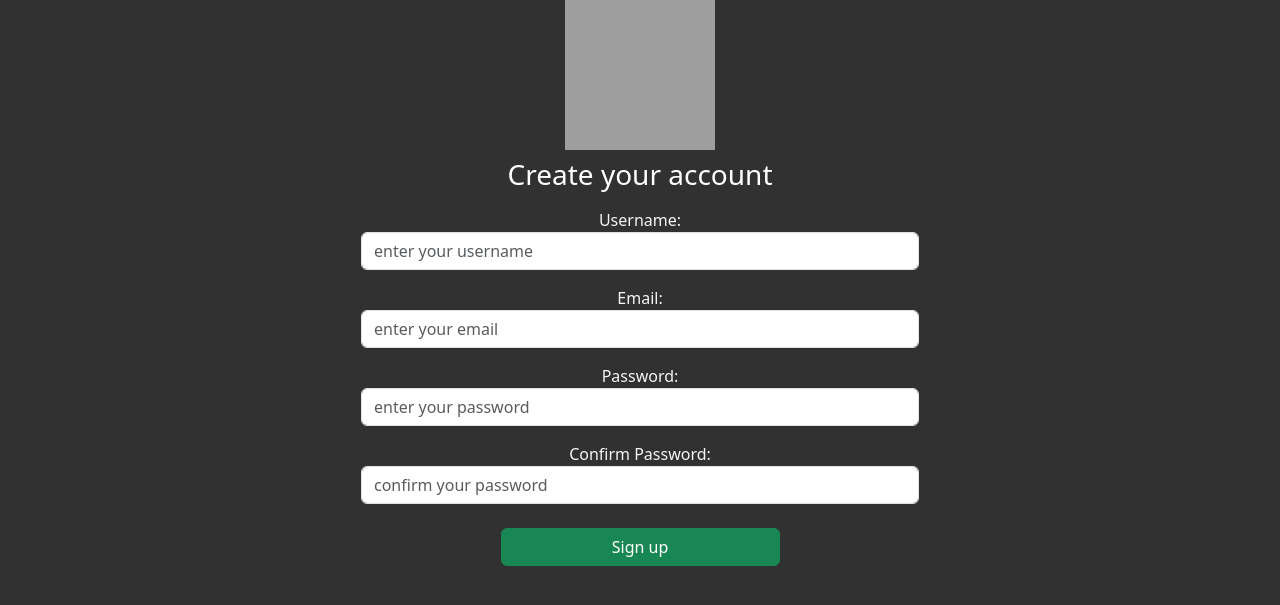
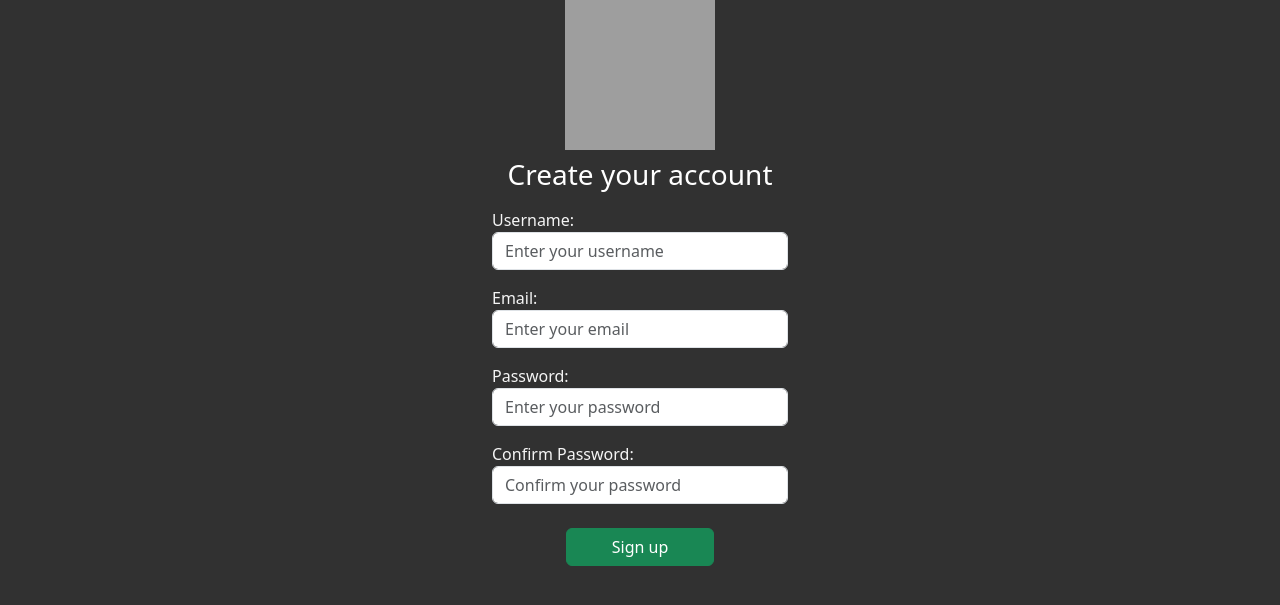
Before and after one commit to guilhermelimaramos/e-commerce_topicos-especiais, a Flask app: page /signup in a window 1280 px wide. Shown: the part 56-661 px from the top of the page. Run offline with Flask 3, Linux system fonts and the light colour scheme; grey boxes are pictures that could not be loaded.

Commit message:
Refactor: Sign up page layout and submition logic

```diff
--- a/ecommerce/commerce/templates/signup.html
+++ b/ecommerce/commerce/templates/signup.html
@@ -5,32 +5,46 @@
 {% endblock %}
 
 {% block content %}
-  <body class="text-center">
-    <div class="container">
-      <img src="https://cdn-icons-png.flaticon.com/512/5087/5087579.png" class="mb-2" alt="profile photo">
-      <h1 class="h3 mb-3 font-weight-normal">
+  <body>
+    <div class="container w-25">
+      <img src="https://cdn-icons-png.flaticon.com/512/5087/5087579.png" class="mb-2 mx-auto d-block" alt="profile photo">
+      <h1 class="h3 mb-3 font-weight-normal text-center">
         Create your account
       </h1>
-      <form method="POST" class="form-register" style="color: whitesmoke;">
+      <form method="POST" class="form-register text-start" style="color: whitesmoke;" onsubmit="return validateForm();">
 
         {{ form.hidden_tag() }}
 
         {{form.username.label()}}
-        {{form.username(class="form-control w-50 m-auto", placeholder="enter your username")}}
+        {{form.username(class="form-control", placeholder="Enter your username", required=True)}}
 
         {{form.email.label(class="mt-3")}}
-        {{form.email(class="form-control w-50 m-auto", placeholder="enter your email")}}
+        {{form.email(class="form-control", placeholder="Enter your email", required=True)}}
 
         {{form.password1.label(class="mt-3")}}
-        {{form.password1(class="form-control w-50 m-auto", placeholder="enter your password")}}
+        {{form.password1(class="form-control", placeholder="Enter your password", required=True)}}
 
         {{form.password2.label(class="mt-3")}}
-        {{form.password2(class="form-control w-50 m-auto", placeholder="confirm your password")}}
+        {{form.password2(class="form-control", placeholder="Confirm your password", required=True)}}
         <div class="d-grid">
-          {{form.submit(class="btn btn-success w-25 m-auto mt-4")}}
+          {{form.submit(class="btn btn-success w-50 m-auto mt-4")}}
         </div>
 
       </form>
     </div>
+
+    <script>
+      function validateForm() {
+        var password1 = document.getElementById('password1').value;
+        var password2 = document.getElementById('password2').value;
+
+        if (password1 != password2) {
+          alert('Passwords do not match.');
+          return false;
+        } else {
+          return true;
+        }
+      }
+    </script>
   </body>
 {% endblock %}
```
Also changed, not shown: ecommerce/instance/market.db.
